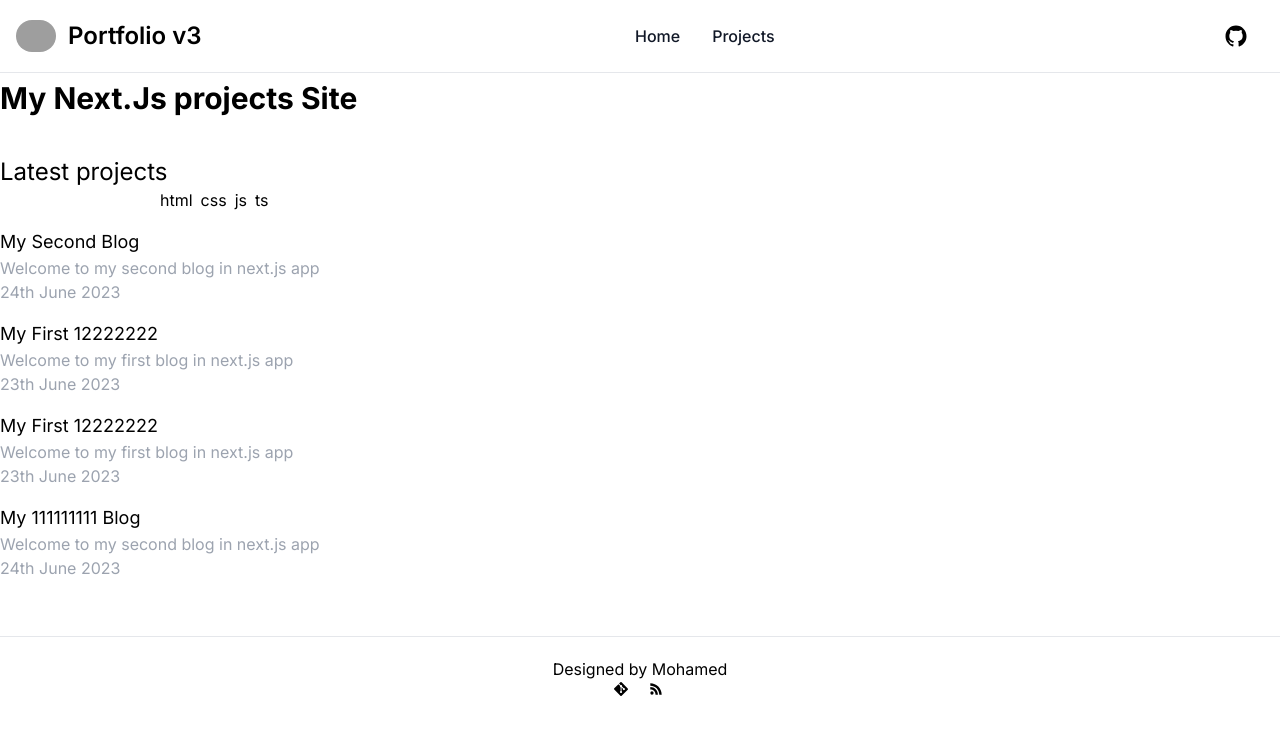
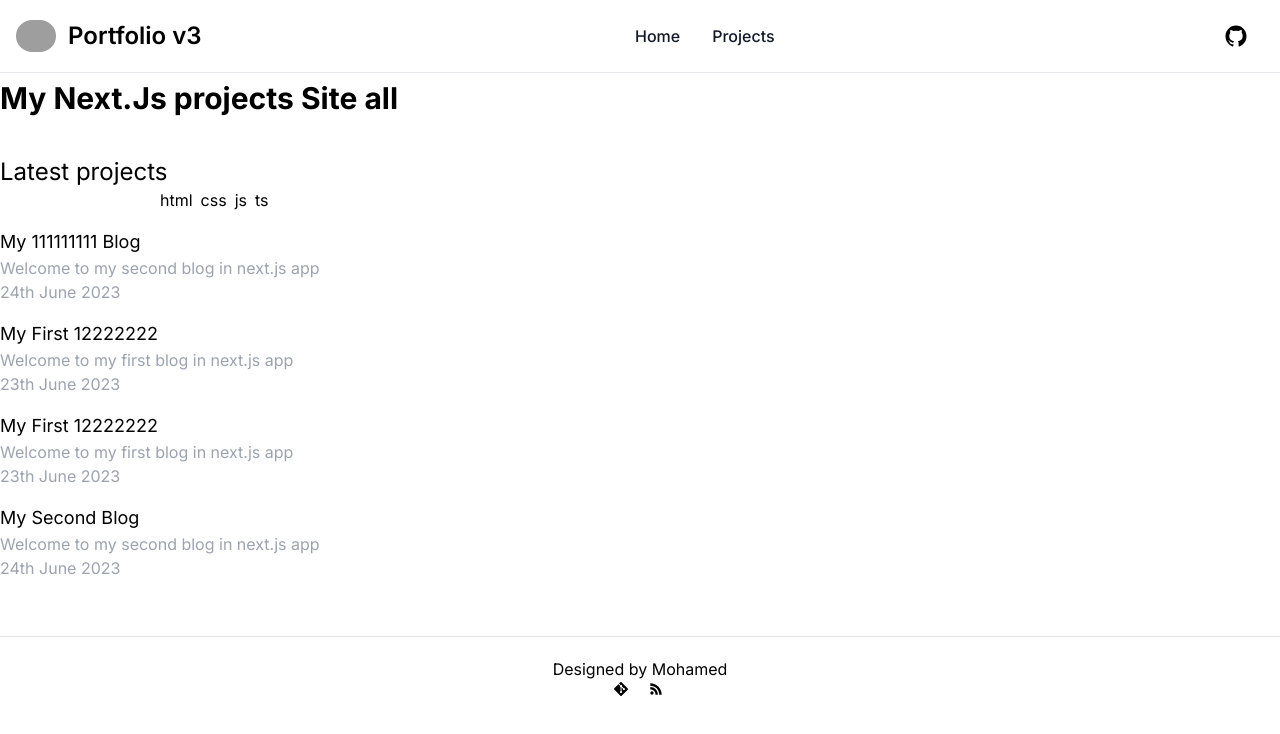
Before and after one commit to m7md0a/Portfolio-version-3, a Next.js app: page /projects in a window 1280 px wide. Shown: the top 734 px of the page. Built offline with nearby package versions, Linux system fonts and the light colour scheme; no server answers; grey boxes are pictures that could not be loaded.

Commit message:
fix in projects page

```diff
--- a/src/app/projects/page.tsx
+++ b/src/app/projects/page.tsx
@@ -4,7 +4,9 @@
 import Link from 'next/link'
 import FilterProjects from './_components/FilterProjects'
 
-export default  function Home({searchParams}: {searchParams : {name: string | undefined}}) {
+export default function Home({searchParams}: {searchParams : {name: string | undefined}}) {
+// export default function Home() {
+  const name = searchParams?.name?.trimStart().toLowerCase() || 'all';
   const projectsDir  = "public/projects";
   const files = fs.readdirSync(path.join(projectsDir));
 
@@ -17,32 +19,24 @@
     }
   })
 
-  const filterProjects = () => {
-    const name = searchParams?.name
-    if (typeof name === 'string') {
-      name.trimStart().toLowerCase();
-      const filteredProjects = projects.filter(project => {
-        return project.meta.tec.some(function(tec: string) {
-          return tec.includes(name);
-        });
-      })
-      if (filteredProjects.length > 0) {
-        return filteredProjects
-      }
-      else {
-        return projects.reverse()
-      }
-    }
-    else {
-      return projects.reverse()
-    }
-  }
+  // const filterProjects = () => {
+  //   const filteredProjects = projects.filter(project => {
+  //     return project.meta.tec.some(function(tec: string) {
+  //       return tec.includes(name);
+  //     });
+  //   })
+  //   if (filteredProjects.length > 0) {
+  //     return filteredProjects
+  //   }
+  //   else {
+  //     return projects.reverse()
+  //   }
+  // }
 
-  let ppp = filterProjects()
-  return ppp && (
+  return (
    <main className='flex flex-col'>
     <h1 className='text-3xl font-bold'>
-      My Next.Js projects Site
+      My Next.Js projects Site {name}
     </h1>
 
     <section className='py-10'>
@@ -51,7 +45,7 @@
     </h2>
     <FilterProjects />
     <div className='py-2'>
-      {ppp.map((project: any) =>(
+      {projects.map((project: any) =>(
         <Link href={'/projects/' + project.slug} passHref key={project.slug}>
           <div className='py-2 flex justify-between align-middle gap-2'>
             <div>
```
